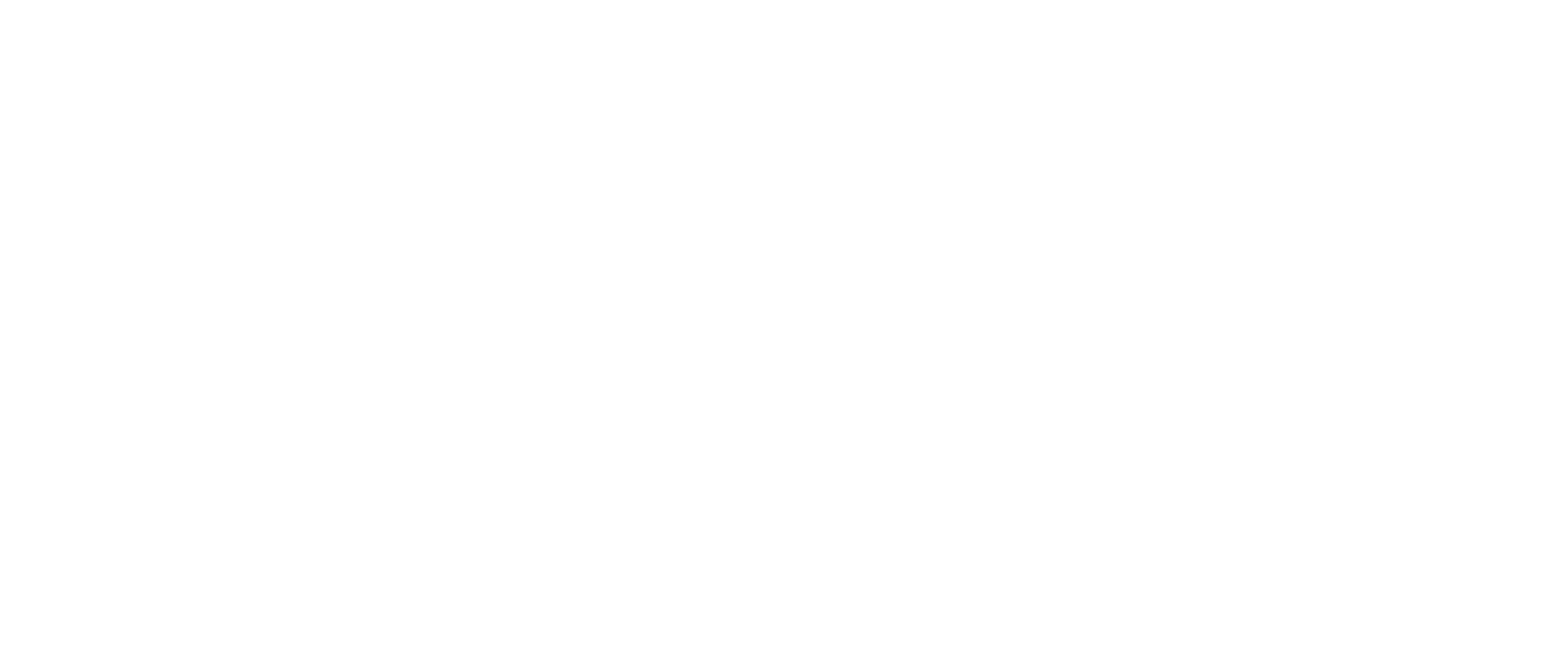
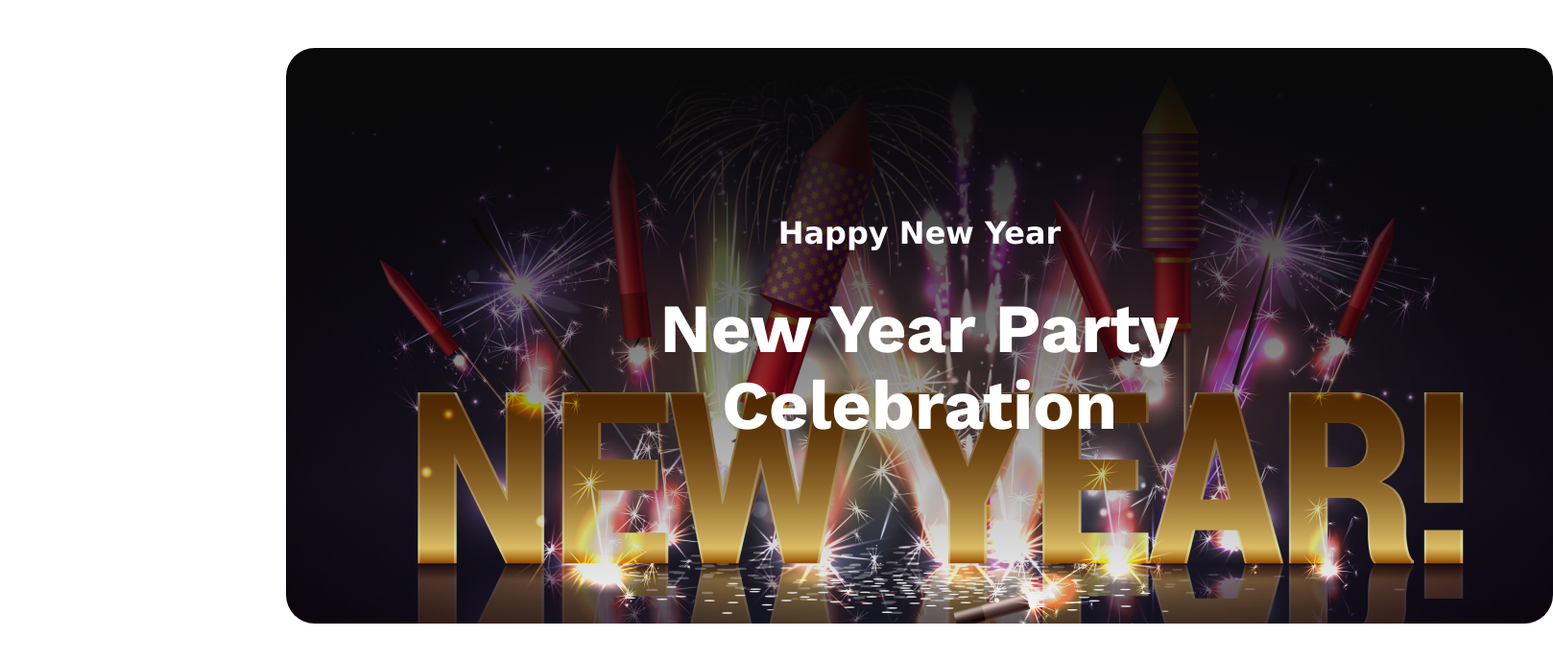
Before and after one commit to Anik2000/my-first-assignment, a plain HTML site: page index.html in a window 1280 px wide. Shown: the whole page at 96% size, 1618 px wide, since content can reach past the window. Drawn offline with nearby package versions, Linux system fonts and the light colour scheme.

Commit message:
Completed the Banner

```diff
--- a/Styles/new-year.css
+++ b/Styles/new-year.css
@@ -0,0 +1,33 @@
+
+.merriweather {
+  font-family: "Work Sans", sans-serif;
+  font-optical-sizing: auto;
+  font-style: normal;
+}
+
+/* Banner Styles */
+
+.banner{
+    background-image: linear-gradient(180.00deg, rgb(9, 9, 9) 3.482%,rgba(16, 16, 16, 0) 101.632%), url('../images/Banner\ Image.png');
+    background-repeat: no-repeat;
+    height: 600px;
+    width: 1320px;
+    margin: 50px 290px;
+    border-radius: 30px;
+}
+.banner-content{
+    text-align: center;
+    padding: 150px 250px;
+}
+
+.banner-subtitle{
+    font-size: 32px;
+    color: #FFFFFF;
+    font-family:'Lucida Sans', 'Lucida Sans Regular', 'Lucida Grande', 'Lucida Sans Unicode', Geneva, Verdana, sans-serif ;
+    line-height: 0;
+}
+.banner-title{
+    font-size: 72px;
+    color: #FFFFFF;
+    line-height: 80px;
+}
--- a/index.html
+++ b/index.html
@@ -4,10 +4,19 @@
     <meta charset="UTF-8">
     <meta name="viewport" content="width=device-width, initial-scale=1.0">
     <title>New Year Website</title>
+    <link rel="stylesheet" href="Styles/new-year.css">
+    <link rel="preconnect" href="https://fonts.googleapis.com">
+    <link rel="preconnect" href="https://fonts.gstatic.com" crossorigin>
+    <link href="https://fonts.googleapis.com/css2?family=Merriweather:ital,opsz,wght@0,18..144,300..900;1,18..144,300..900&family=Open+Sans:ital,wght@0,300..800;1,300..800&family=Work+Sans:ital,wght@0,100..900;1,100..900&display=swap" rel="stylesheet">
 </head>
-<body>
+<body class="merriweather">
     <header>
-
+        <div class="banner">
+            <div class="banner-content">
+                <h4 class="banner-subtitle">Happy New Year</h4>
+                <h2 class="banner-title">New Year Party Celebration</h2>
+            </div>
+        </div>
     </header>
 
     <main>
```
